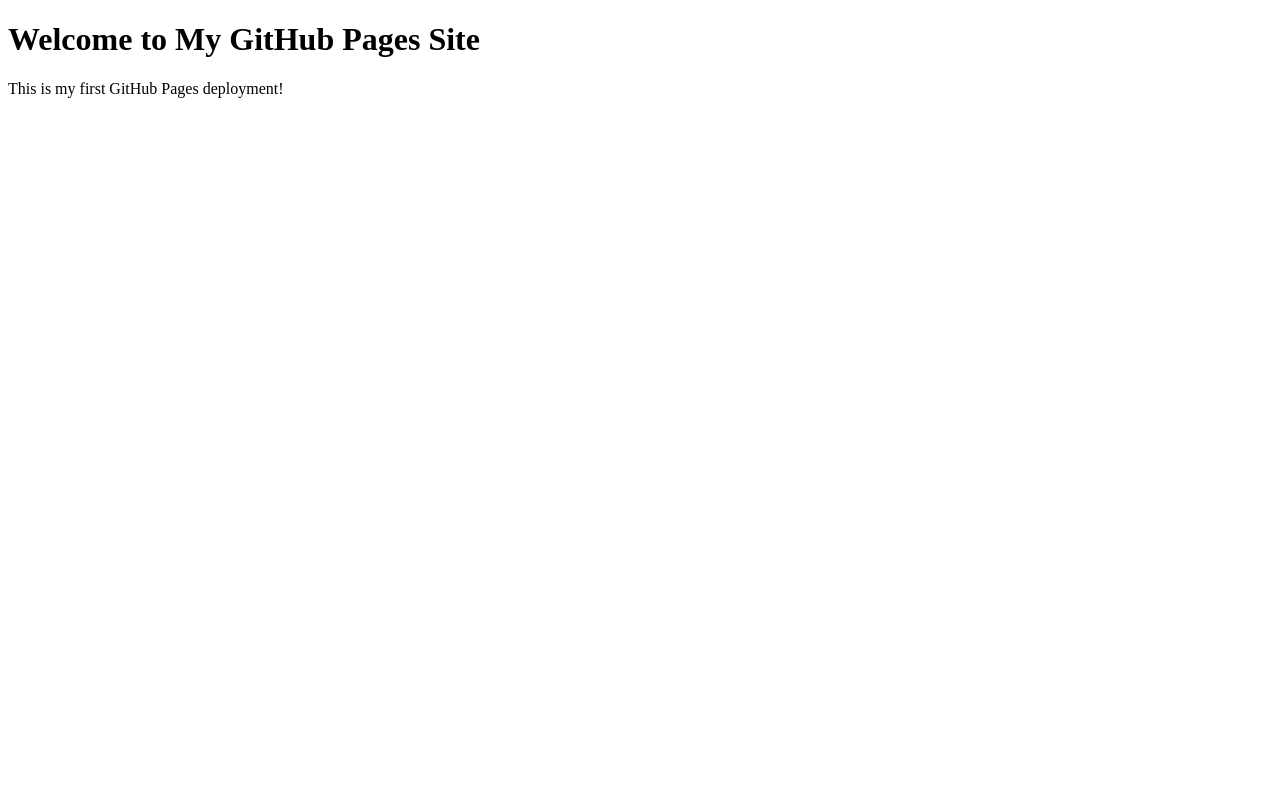
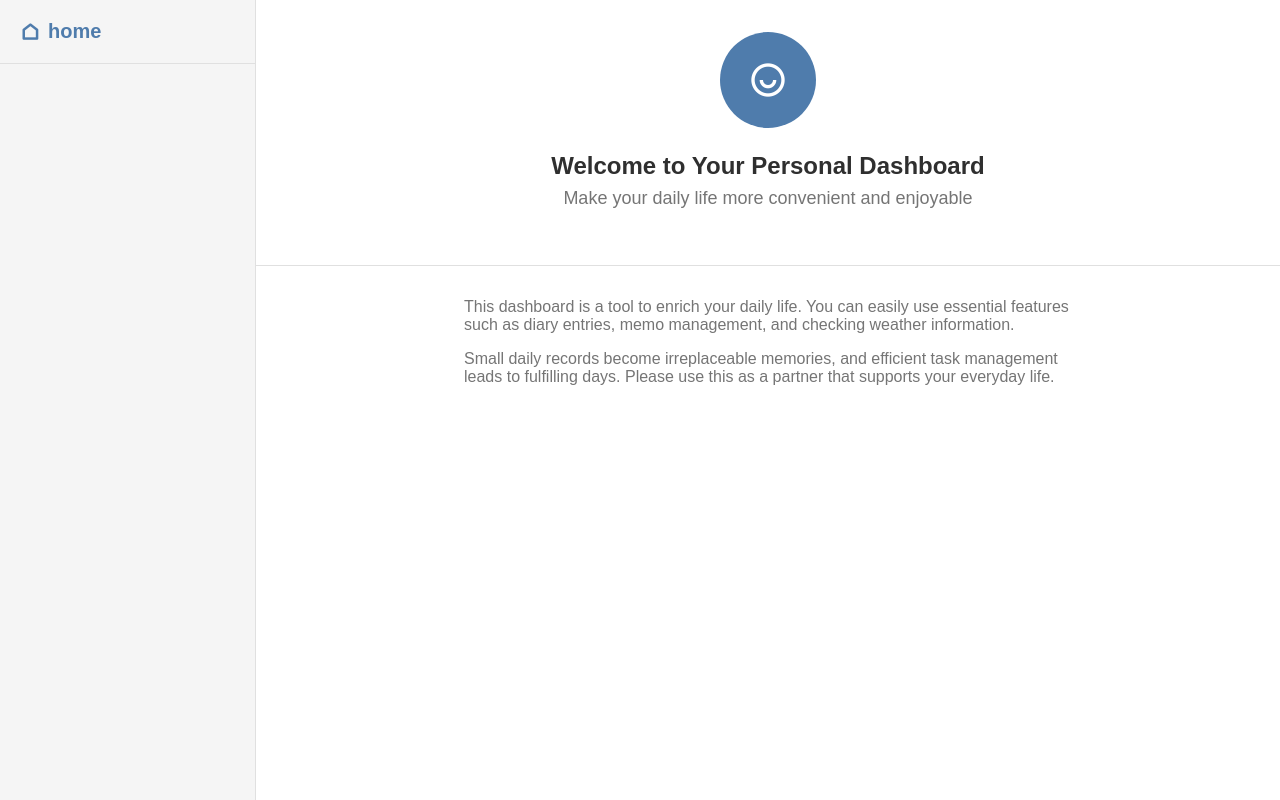
Before and after one commit to junkfull/my-first-web-app, a plain HTML site: page index.html in a window 1280 px wide. Drawn offline with nearby package versions, Linux system fonts and the light colour scheme.

Commit message:
トップページ用ファイルをアップロード

```diff
--- a/index.html
+++ b/index.html
@@ -1,12 +1,41 @@
 <!DOCTYPE html>
-<html lang="en">
-<head>
-    <meta charset="UTF-8">
-    <meta name="viwport" content="width=device-width, initial-scale=1.0">
-    <title>My GitHub Pages Site</title>
-</head>
-<body>
-    <h1>Welcome to My GitHub Pages Site</h1>
-    <p>This is my first GitHub Pages deployment!</p>
-</body>
+<html lang="ja">
+  <head>
+    <meta charset="UTF-8" />
+    <meta name="viewport" content="width=device-width, initial-scale=1.0" />
+    <link rel="stylesheet" href="style.css">
+    <link href="https://cdn.jsdelivr.net/npm/remixicon@4.5.0/fonts/remixicon.css" rel="stylesheet" />
+    <title>Dashboard</title>
+  </head>
+  <body>
+    <div class="procedure1">
+      <aside>
+        <header>
+          <a href="#" data-tab="home">
+            <span class="ri-home-line"></span>
+            <p>home</p>
+          </a>
+        </header>
+      </aside>
+      <main>
+        <section id="home">
+          <header>
+            <div class="profile-icon">
+              <span class="ri-user-smile-line"></span>
+            </div>
+            <div class="title">
+              <p>Welcome to Your Personal Dashboard</p>
+            </div>
+            <div class="subtitle">
+              <p>Make your daily life more convenient and enjoyable</p>
+            </div>
+          </header>
+          <div class="message">
+            <p>This dashboard is a tool to enrich your daily life. You can easily use essential features such as diary entries, memo management, and checking weather information.</p>
+            <p>Small daily records become irreplaceable memories, and efficient task management leads to fulfilling days. Please use this as a partner that supports your everyday life.</p>
+          </div>
+        </section>
+      </main>
+    </div>
+  </body>
 </html>
--- /dev/null
+++ b/style.css
@@ -0,0 +1,113 @@
+/* ブラウザで設定されているスタイルのリセット・共通設定 */
+/* 消さないでください */
+*,
+*::before,
+*::after {
+  box-sizing: border-box;
+}
+body,
+h1,
+h2,
+h3,
+p,
+ul,
+li,
+form,
+input,
+textarea,
+select,
+button {
+  margin: 0;
+  padding: 0;
+  font-family: sans-serif;
+}
+
+ul {
+  list-style: none;
+}
+/* スタイルのリセット終了 */
+
+/* サイドバーとメインコンテンツを包むための要素のスタイルを書いてください */
+.procedure1 {
+  display: flex;
+  height: 100vh;
+}
+
+/* サイドバーに関連するスタイルを書いてください */
+aside {
+  width: 256px;
+  flex-shrink: 0;
+  background-color: #f5f5f5;
+  border-right: 1px solid #e0e0e0;
+  display: flex;
+  flex-direction: column;
+  height: 100%;
+}
+
+aside header {
+  padding: 20px;
+  border-bottom: 1px solid #e0e0e0;
+}
+
+aside a {
+  font-size: 1.25em;
+  font-weight: 600;
+  color: #4f7cac;
+  display: flex;
+  align-items: center;
+  gap: 8px;
+  text-decoration: none;
+}
+
+/* メインコンテンツに関連するスタイルを書いてください */
+main {
+  flex: 1;
+}
+
+#home header {
+  background-color: white;
+  padding: 32px;
+  border-bottom: 1px solid #e0e0e0;
+  text-align: center;
+}
+
+.ri-user-smile-line {
+  height: 96px;
+  width: 96px;
+  background-color: #4f7cac;
+  border-radius: 50%;
+  display: flex;
+  justify-content: center;
+  align-items: center;
+  margin-left: auto;
+  margin-right: auto;
+  margin-bottom: 24px;
+  font-size: 2.5em;
+  color: white;
+}
+
+.title {
+  font-size: 1.5rem;
+  font-weight: 600;
+  color: #2f2f2f;
+  margin-bottom: 8px;
+}
+
+.subtitle {
+  font-size: 1.125rem;
+  color: #757575;
+  margin-bottom: 24px;
+}
+
+.message {
+  max-width: 672px;
+  margin-left: auto;
+  margin-right: auto;
+  margin-bottom: 0px;
+  padding: 32px;
+  color: #757575;
+}
+
+.message p {
+  margin-bottom: 16px ;
+}
```
